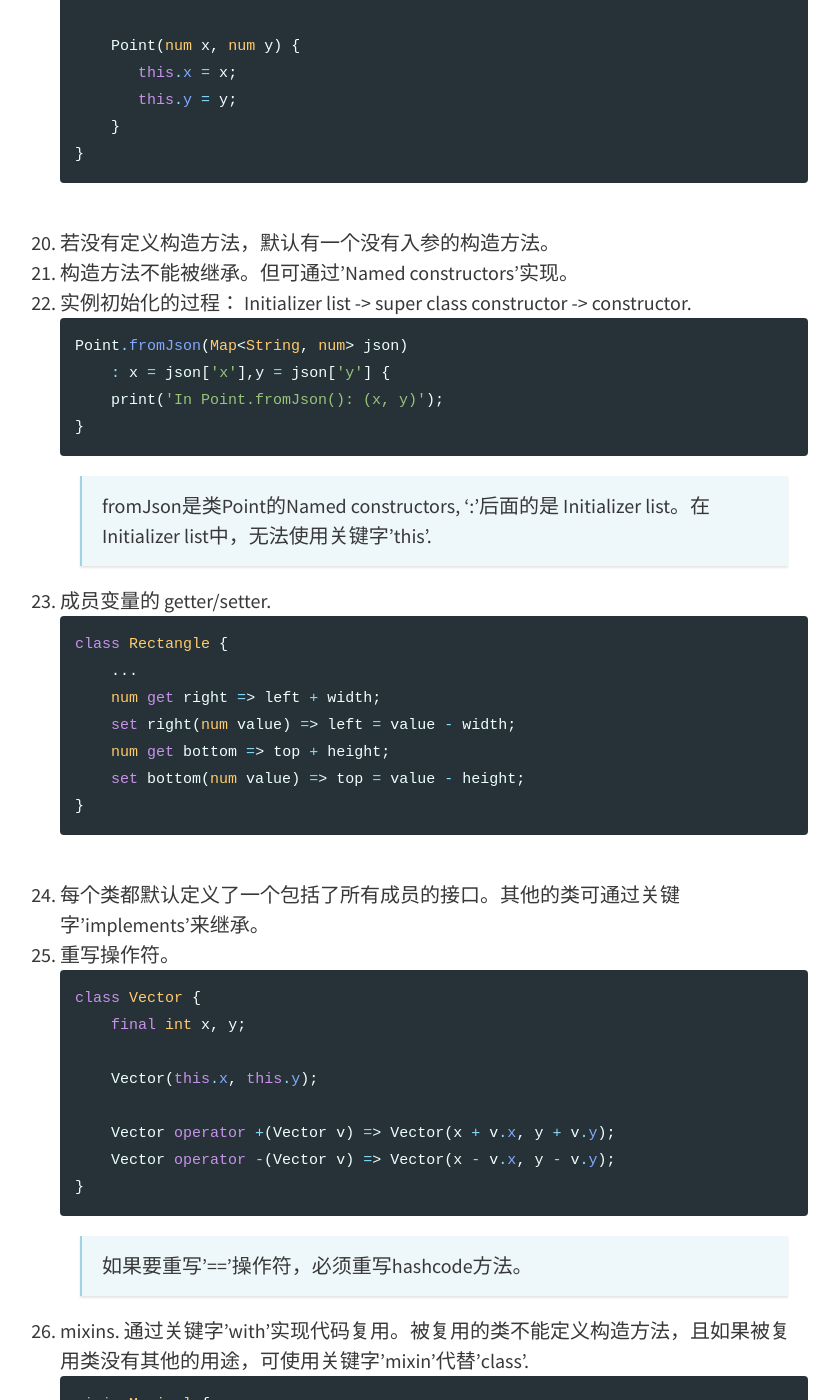
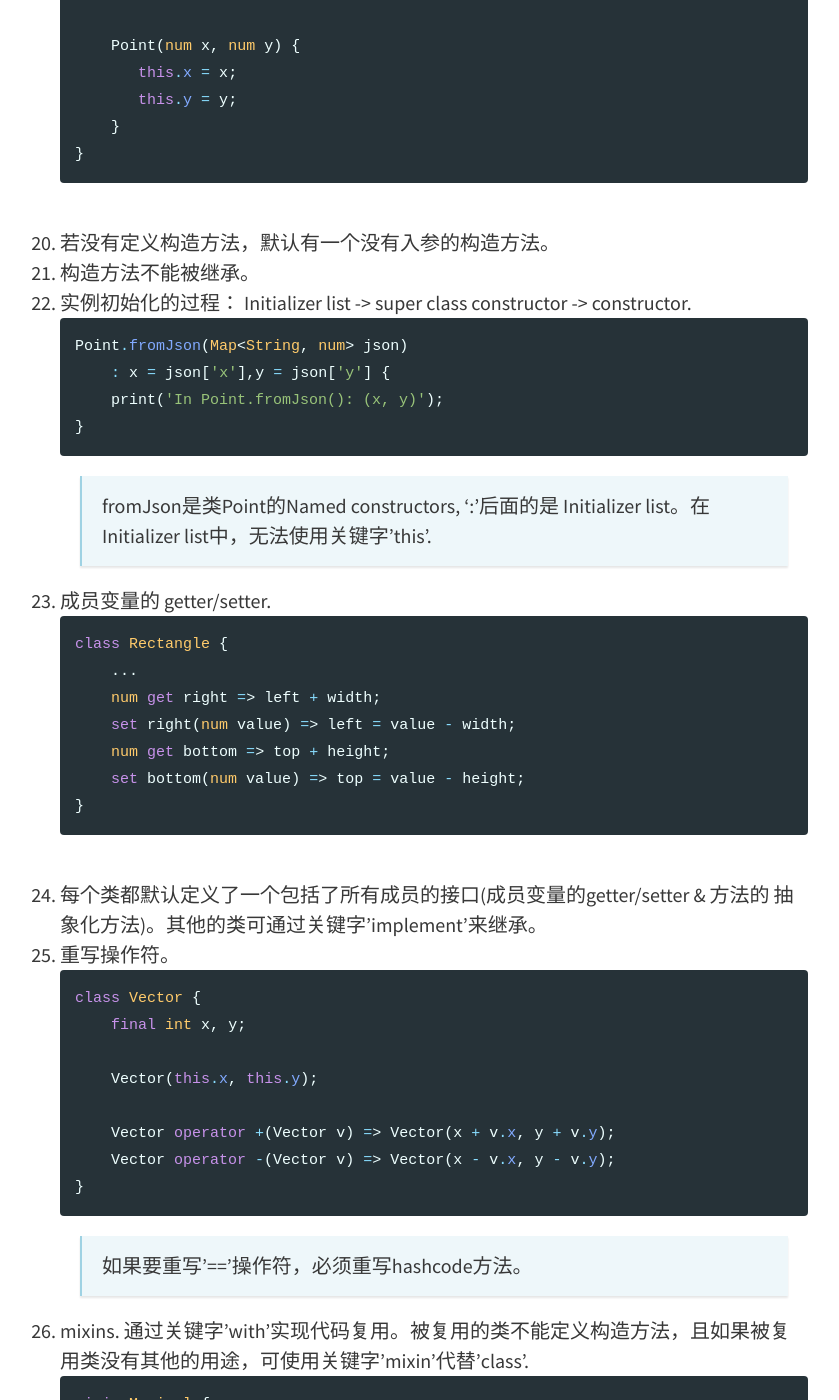
Before and after one commit to ejin66/ejin66.github.io, a Jekyll site: the page built from _posts/2019-01-22-dart-study-note.md, in a window 1280 px wide and 1400 px high, scrolled down 3002 px. Shown: the whole window, without its empty margins (216-1055 px from the left). Built offline with Jekyll 4.4.1, drawn with Linux system fonts in a browser that asks for light colours.

Commit message:
Update 2019-01-22-dart-study-note.md

````diff
--- a/_posts/2019-01-22-dart-study-note.md
+++ b/_posts/2019-01-22-dart-study-note.md
@@ -152,7 +152,7 @@ tags: [Dart]
 19. 若没有定义构造方法，默认有一个没有入参的构造方法。
 <br/>
 
-20. 构造方法不能被继承。但可通过'Named constructors'实现。
+20. 构造方法不能被继承。
 <br/>
 
 21. 实例初始化的过程： Initializer list -> super class constructor -> constructor.
@@ -177,7 +177,7 @@ tags: [Dart]
 	```
 <br/>
 
-23. 每个类都默认定义了一个包括了所有成员的接口。其他的类可通过关键字'implements'来继承。
+23. 每个类都默认定义了一个包括了所有成员的接口(成员变量的getter/setter & 方法的 抽象化方法)。其他的类可通过关键字'implement'来继承。
 <br/>
 
 24. 重写操作符。
````
